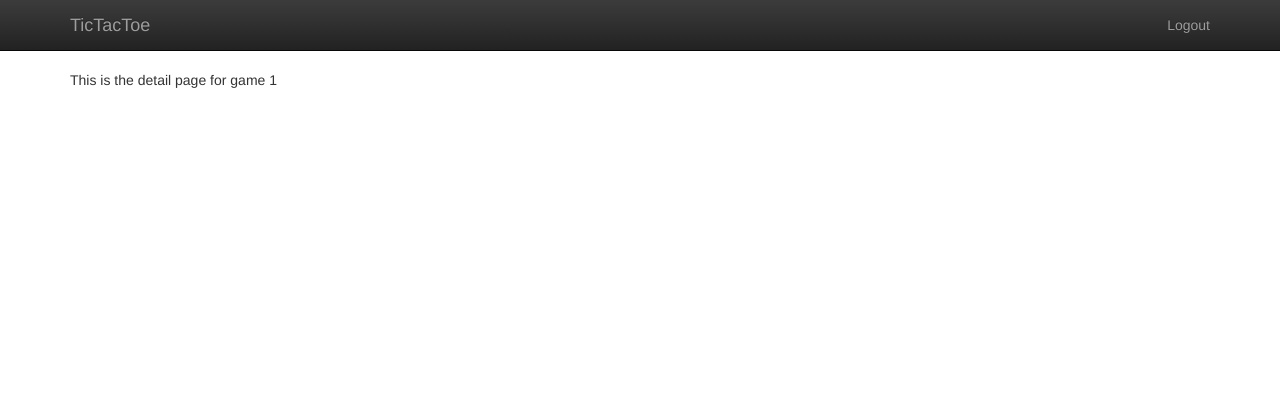
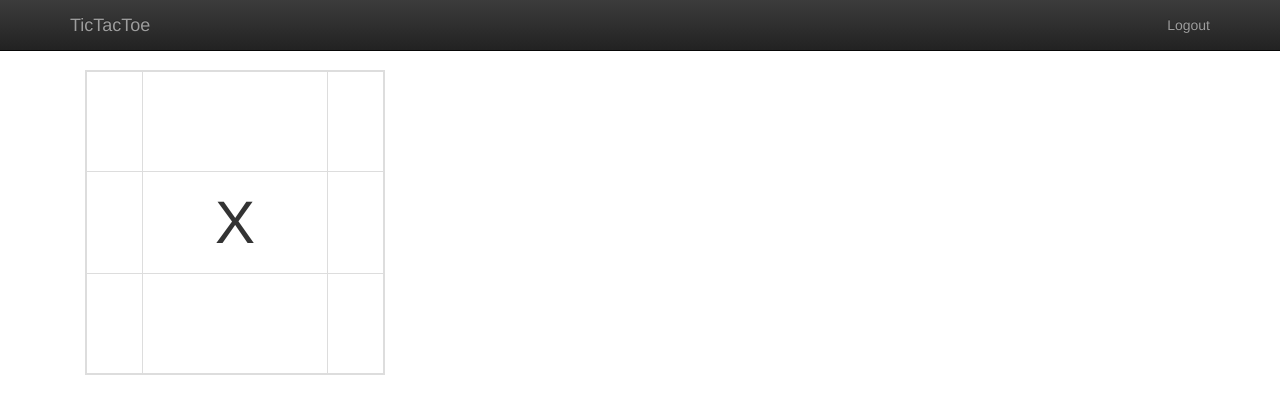
Before and after one commit to saumil-jain/tictactoe, a Django app: a page that uses tictactoe/templates/gameplay/game_detail.html in a window 1280 px wide. Shown: the top 414 px of the page. Run offline with Django 3.2, Linux system fonts and the light colour scheme; a user stored in the database is signed in; tables that the repository leaves empty hold one stand-in row (values such as "Sample post"); some libraries are stand-ins or nearby versions.

Commit message:
Show the game board in the game details page, populated with moves
Use custom styling for the board which will be appended
to base.html styling.
In the content block, make a table and populate it with moves.

```diff
--- a/tictactoe/templates/gameplay/game_detail.html
+++ b/tictactoe/templates/gameplay/game_detail.html
@@ -2,9 +2,46 @@
 {% load staticfiles %}
 
 {% block title %}
-    Game {{ game.first_player.username }} vs. {{ game.second_player.username }}
+    {{ game }}
 {% endblock title %}
 
+{% block styling %}
+    {{ block.super }}
+    <style type="text/css">
+        .tictactoe-table {
+            width: 300px;
+            border-width: 2px;
+        }
+
+        .tictactoe-cell {
+            background-color: #debb27
+            width: 100px;
+            height: 100px;
+            text-align: center;
+            vertical-align: middle !important;
+            font-size: 60px;
+        }
+    </style>
+{% endblock styling %}
+
 {% block content %}
-    This is the detail page for game {{ game.id }}
+    <div class="col-md-5">
+        <table class="table table-bordered tictactoe-table">
+            {% for row in game.board %}
+                <tr>
+                    {% for move in row %}
+                        <td class="tictactoe-cell">
+                            {% if move %}
+                                {% if move.by_first_player %}
+                                    X
+                                {% else %}
+                                    O
+                                {% endif %}
+                            {% endif %}
+                        </td>
+                    {% endfor %}
+                </tr>
+            {% endfor %}
+        </table>
+    </div>
 {% endblock content %}
```
